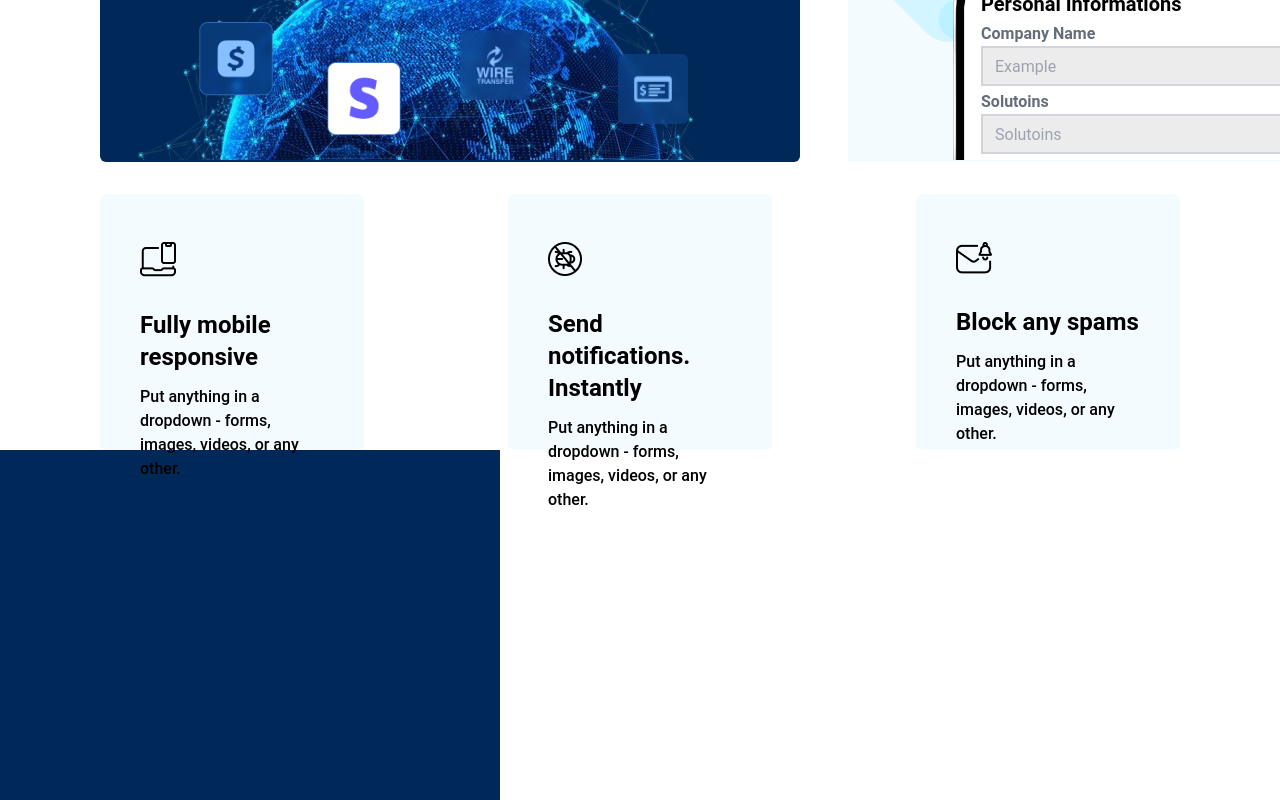
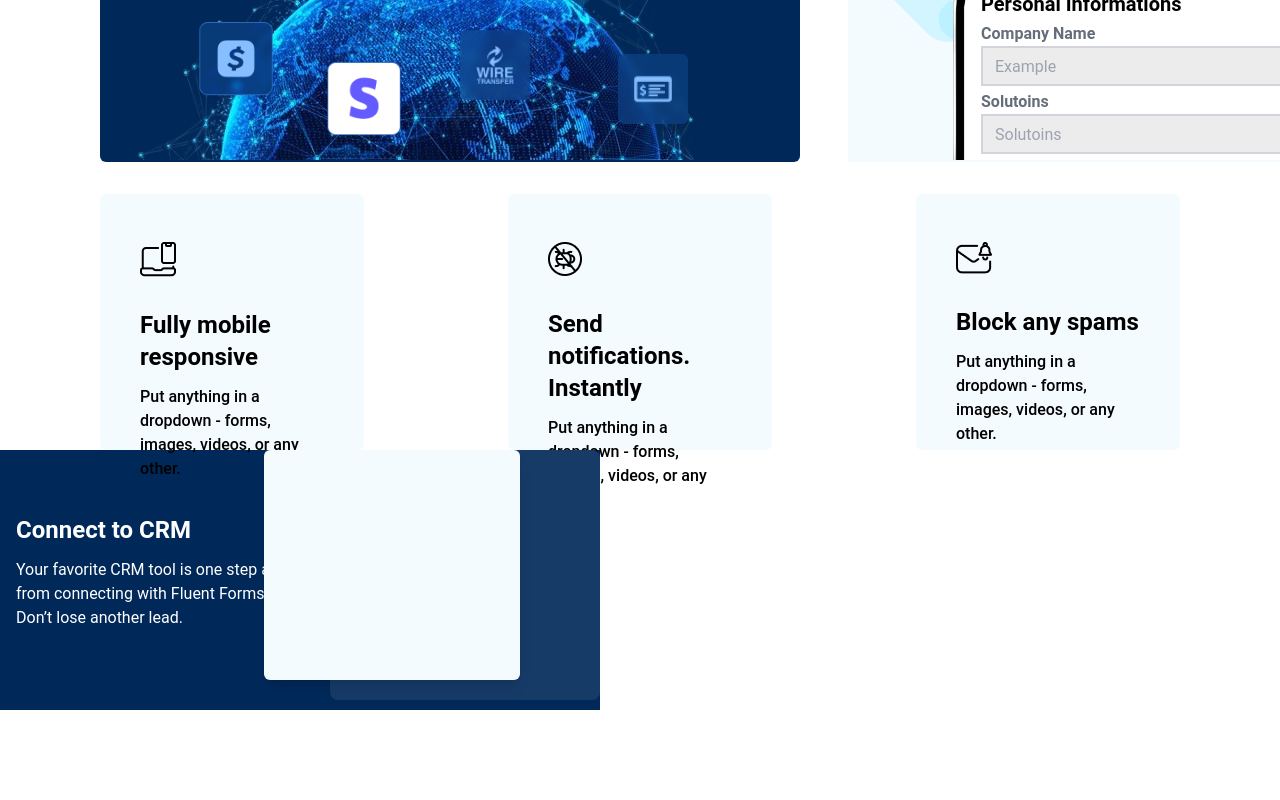
Before and after one commit to ronobir84/fluent-forms, a React (Vite) app: page / in a window 1280 px wide. Shown: the part 2777-3577 px from the top of the page. After the commit the page ends 3487 px from the top, so only its background shows below. Built offline with nearby package versions, Linux system fonts and the light colour scheme.

Commit message:
add this card section

```diff
--- a/src/Pages/HomePage/Connect/Connect.jsx
+++ b/src/Pages/HomePage/Connect/Connect.jsx
@@ -4,7 +4,19 @@
     return (
         <div>
             <div>
-                <div className="w-[500px] h-[350px] bg-[#00295A]">
+                <div className="w-[600px] h-[260px] bg-[#00295A]">
+                    <div className="flex justify-between">
+                        <div className="pt-16 pl-4 space-y-3">
+                            <h2 className="text-2xl text-white font-semibold">Connect to CRM</h2>
+                            <p className="text-white font-normal text-base">Your favorite CRM tool is one step away <br /> from connecting with Fluent Forms. <br /> Don’t lose another lead.</p>
+                        </div>
+                        <div className="w-[270px] h-[250px] bg-[#163B67] rounded-lg ">
+
+                        </div>
+                        <div className="w-64 h-[230px] bg-[#F4FBFF] absolute left-[20.6%]  rounded-md shadow-lg">
+
+                        </div>
+                    </div>
 
                 </div>
             </div>
```
